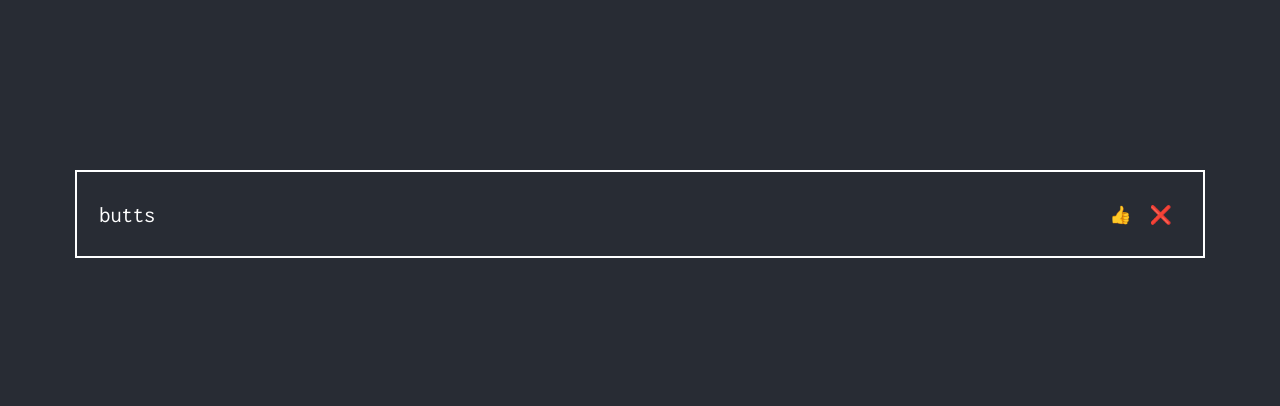
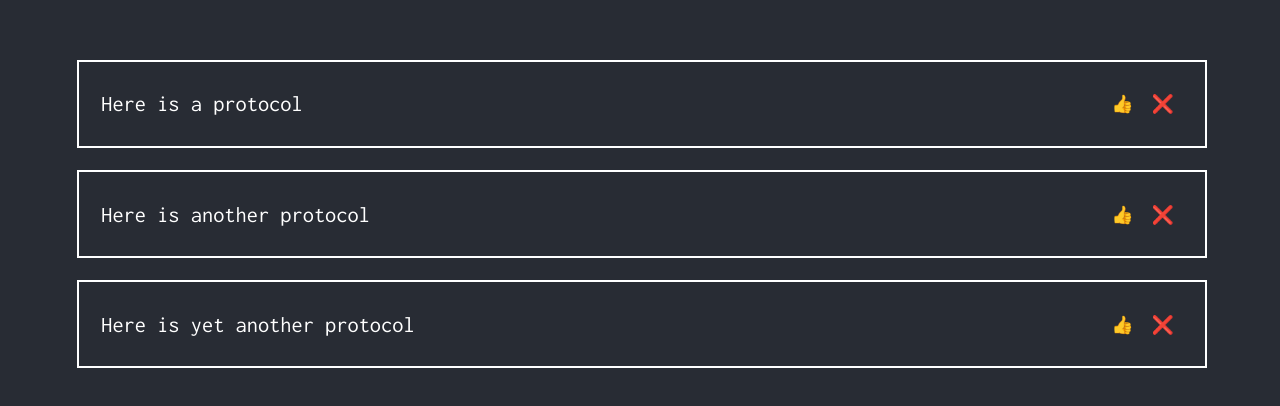
Before and after one commit to squinky/protocol-integration, a React (Create React App) app: page / in a window 1280 px wide. Shown: the part 186-592 px from the top of the page. Built offline with nearby package versions, Linux system fonts and the light colour scheme.

Commit message:
protocol list

```diff
--- a/src/App.css
+++ b/src/App.css
@@ -16,12 +16,21 @@
 	color: white;
 }
 
+.ProtocolList {
+	width: 88%;
+}
+
 .Protocol {
 	border: 2px solid;
-	width: calc(88% - 2em);
-	padding: 1em;
+	width: calc(100% - 2em);
 	display: flex;
 	align-items: center;
+	padding: 1em;
+	margin-bottom: 1em;
+}
+
+.Protocol:last-of-type {
+	margin-bottom: 0;
 }
 
 .Protocol-text {
--- a/src/App.js
+++ b/src/App.js
@@ -1,16 +1,43 @@
+import React from 'react';
 import './App.css';
+
+class Protocol extends React.Component {
+	render() {
+		return (
+			<div className="Protocol">
+				<p className="Protocol-text">{this.props.text}</p>
+				<div className="Protocol-buttons">
+					<button className="Protocol-upvote">👍</button>
+					<button className="Protocol-veto">❌</button>
+				</div>
+			</div>
+		);
+	}
+}
+
+function ProtocolList(props) {
+	const protocols = props.protocols;
+	const listItems = protocols.map((protocol) =>
+		<Protocol key={protocol} text={protocol} />
+	);
+	return (
+		<div className="ProtocolList">
+			{listItems}
+		</div>
+	);
+}
+
+const protocols = [
+	"Here is a protocol",
+	"Here is another protocol",
+	"Here is yet another protocol"
+]
 
 function App() {
 	return (
 		<div className="App">
 			<header className="App-container">
-				<div className="Protocol">
-					<p className="Protocol-text">butts</p>
-					<div className="Protocol-buttons">
-						<button className="Protocol-upvote">👍</button>
-						<button className="Protocol-veto">❌</button>
-					</div>
-				</div>
+				<ProtocolList protocols={protocols} />
 			</header>
 		</div>
 	);
```
